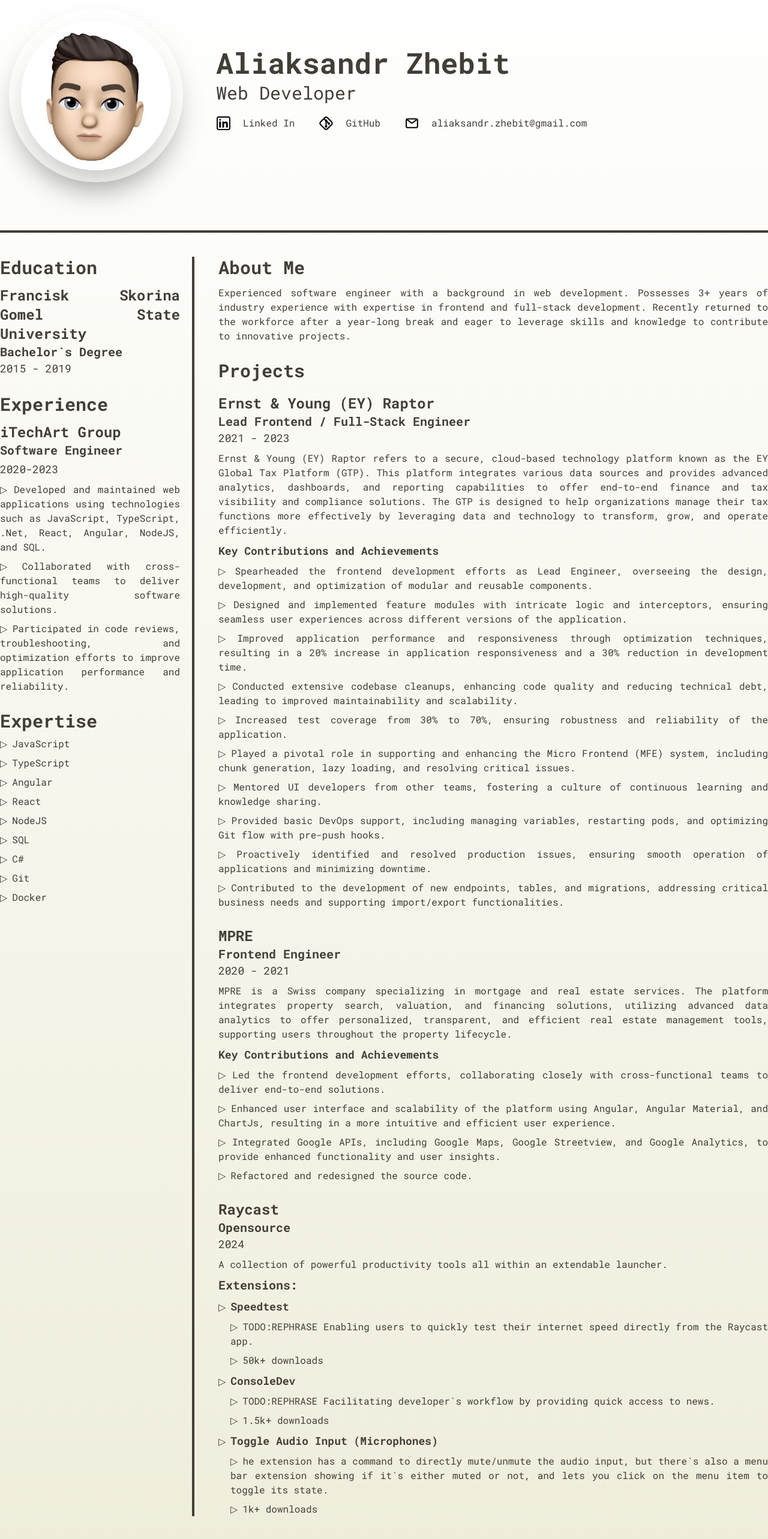
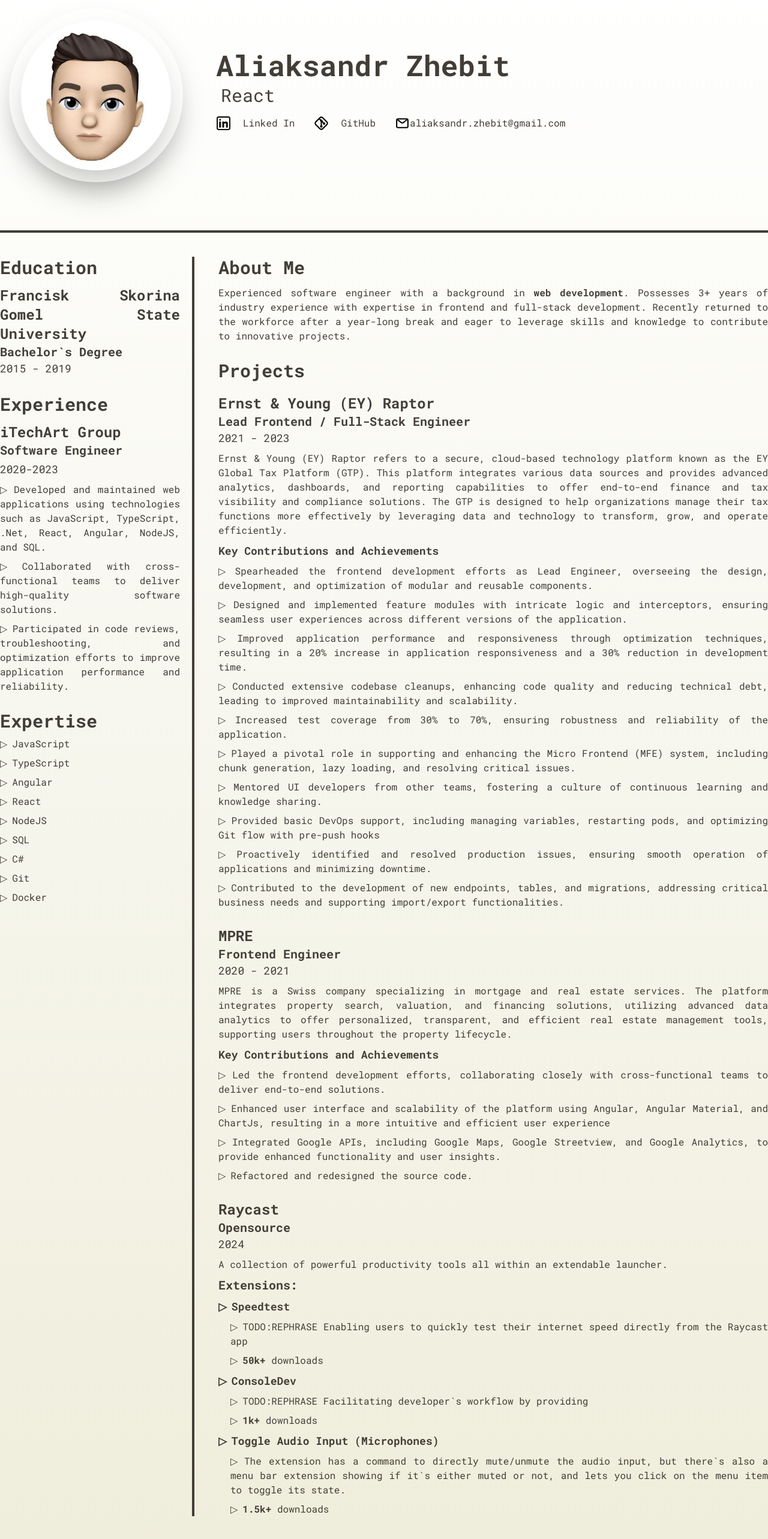
Before and after one commit to aliaksandrZh/cv, a Next.js app: page / in a window 1280 px wide. Shown: the part 66-2632 px from the top of the page at 60% size. Built offline with nearby package versions, Linux system fonts and the light colour scheme.

Commit message:
hover effect

```diff
--- a/src/components/Exp.tsx
+++ b/src/components/Exp.tsx
@@ -1,3 +1,5 @@
+import { ListHoverEffect } from "./ui/list-hover-effect";
+
 const Exp = () => (
   <main className="container mx-auto flex border-t-4 border-black pt-10">
     <section className="w-3/12 pr-5">
@@ -15,20 +17,20 @@
         <h4 className="mt-3">iTechArt Group</h4>
         <h5>Software Engineer</h5>
         <h6 className="mt-1">2020-2023</h6>
-        <ul>
-          <li>
+        <ListHoverEffect>
+          <li className="hover-list-item-vertical" key="1">
             Developed and maintained web applications using technologies such as
             JavaScript, TypeScript, .Net, React, Angular, NodeJS, and SQL.
           </li>
-          <li>
+          <li className="hover-list-item-vertical" key="3">
             Collaborated with cross-functional teams to deliver high-quality
             software solutions.
           </li>
-          <li>
+          <li className="hover-list-item-vertical" key="3">
             Participated in code reviews, troubleshooting, and optimization
             efforts to improve application performance and reliability.
           </li>
-        </ul>
+        </ListHoverEffect>
       </div>
 
       <div className="mt-7">
@@ -36,28 +38,47 @@
         {/* <h4 className="mt-3">iTechArt Group</h4>
         <h5>Software Engineer</h5>
         <h6 className="mt-1">2020-2023</h6> */}
-        <ul>
-          <li>JavaScript</li>
-          <li>TypeScript</li>
-          <li>Angular</li>
-          <li>React</li>
-          <li>NodeJS</li>
-          <li>SQL</li>
-          <li>C#</li>
-          <li>Git</li>
-          <li>Docker</li>
-        </ul>
+        <ListHoverEffect>
+          <li className="hover-list-item-vertical" key="1">
+            JavaScript
+          </li>
+          <li className="hover-list-item-vertical" key="2">
+            TypeScript
+          </li>
+          <li className="hover-list-item-vertical" key="3">
+            Angular
+          </li>
+          <li className="hover-list-item-vertical" key="4">
+            React
+          </li>
+          <li className="hover-list-item-vertical" key="5">
+            NodeJS
+          </li>
+          <li className="hover-list-item-vertical" key="6">
+            SQL
+          </li>
+          <li className="hover-list-item-vertical" key="7">
+            C#
+          </li>
+          <li className="hover-list-item-vertical" key="8">
+            Git
+          </li>
+          <li className="hover-list-item-vertical" key="9">
+            Docker
+          </li>
+        </ListHoverEffect>
       </div>
     </section>
     <section className="w-3/4 border-l-4 border-black pl-10">
       <section>
         <h3>About Me</h3>
         <p className="mt-3 text-justify">
-          Experienced software engineer with a background in web development.
-          Possesses 3+ years of industry experience with expertise in frontend
-          and full-stack development. Recently returned to the workforce after a
-          year-long break and eager to leverage skills and knowledge to
-          contribute to innovative projects.
+          Experienced software engineer with a background in{" "}
+          <span className="font-bold">web development</span>. Possesses 3+ years
+          of industry experience with expertise in frontend and full-stack
+          development. Recently returned to the workforce after a year-long
+          break and eager to leverage skills and knowledge to contribute to
+          innovative projects.
         </p>
       </section>
       <section className="mt-7">
@@ -77,55 +98,64 @@
             efficiently.
           </p>
           <h6 className="mt-2 font-bold">Key Contributions and Achievements</h6>
-          <ul>
-            <li>
+          <ListHoverEffect>
+            <li key="1" className="hover-list-item-vertical">
               Spearheaded the frontend development efforts as Lead Engineer,
               overseeing the design, development, and optimization of modular
               and reusable components.
             </li>
-            <li>
+
+            <li key="2" className="hover-list-item-vertical">
               Designed and implemented feature modules with intricate logic and
               interceptors, ensuring seamless user experiences across different
               versions of the application.
             </li>
-            <li>
+
+            <li key="" className="hover-list-item-vertical">
               Improved application performance and responsiveness through
               optimization techniques, resulting in a 20% increase in
               application responsiveness and a 30% reduction in development
               time.
             </li>
-            <li>
+
+            <li key="3" className="hover-list-item-vertical">
               Conducted extensive codebase cleanups, enhancing code quality and
               reducing technical debt, leading to improved maintainability and
               scalability.
             </li>
-            <li>
+
+            <li key="" className="hover-list-item-vertical">
               Increased test coverage from 30% to 70%, ensuring robustness and
               reliability of the application.
             </li>
-            <li>
+
+            <li key="4" className="hover-list-item-vertical">
               Played a pivotal role in supporting and enhancing the Micro
               Frontend (MFE) system, including chunk generation, lazy loading,
               and resolving critical issues.
             </li>
-            <li>
+
+            <li key="5" className="hover-list-item-vertical">
               Mentored UI developers from other teams, fostering a culture of
               continuous learning and knowledge sharing.
             </li>
-            <li>
+
+            <li key="6" className="hover-list-item-vertical">
               Provided basic DevOps support, including managing variables,
-              restarting pods, and optimizing Git flow with pre-push hooks.
+              restarting pods, and optimizing Git flow with pre-push hooks
             </li>
-            <li>
+
+            <li key="7" className="hover-list-item-vertical">
               Proactively identified and resolved production issues, ensuring
               smooth operation of applications and minimizing downtime.
             </li>
-            <li>
+
+            <li key="8" className="hover-list-item-vertical">
               Contributed to the development of new endpoints, tables, and
               migrations, addressing critical business needs and supporting
               import/export functionalities.
             </li>
-          </ul>
+          </ListHoverEffect>
         </article>
         <article className="mt-7">
           <h4>MPRE</h4>
@@ -139,23 +169,27 @@
             tools, supporting users throughout the property lifecycle.
           </p>
           <h6 className="mt-2 font-bold">Key Contributions and Achievements</h6>
-          <ul>
-            <li>
+          <ListHoverEffect>
+            <li key={1} className="hover-list-item-vertical">
               Led the frontend development efforts, collaborating closely with
               cross-functional teams to deliver end-to-end solutions.
             </li>
-            <li>
+
+            <li key={2} className="hover-list-item-vertical">
               Enhanced user interface and scalability of the platform using
               Angular, Angular Material, and ChartJs, resulting in a more
-              intuitive and efficient user experience.
+              intuitive and efficient user experience
             </li>
-            <li>
+
+            <li key={3} className="hover-list-item-vertical">
               Integrated Google APIs, including Google Maps, Google Streetview,
               and Google Analytics, to provide enhanced functionality and user
               insights.
             </li>
-            <li>Refactored and redesigned the source code.</li>
-          </ul>
+            <li key={4} className="hover-list-item-vertical">
+              Refactored and redesigned the source code.
+            </li>
+          </ListHoverEffect>
         </article>
 
         <article className="mt-7">
@@ -167,44 +201,54 @@
             launcher.
           </p>
           <h5 className="mt-2 font-bold">Extensions: </h5>
-          <ul>
-            <li>
-              <span className="text-lg font-bold">Speedtest</span>
-              <ul className="pl-5">
-                <li>
+
+          {/* <ul>
+            <li> */}
+          <ListHoverEffect>
+            <li key="1">
+              <ul>
+                <li className="hover-list-item-vertical text-lg font-bold">
+                  Speedtest
+                </li>
+                <li className="hover-list-item-vertical pl-5">
                   TODO:REPHRASE Enabling users to quickly test their internet
-                  speed directly from the Raycast app.
+                  speed directly from the Raycast app
                 </li>
-                <li>50k+ downloads</li>
+                <li className="hover-list-item-vertical pl-5">
+                  <b>50k+</b> downloads
+                </li>
               </ul>
             </li>
-
-            <li>
-              <span className="text-lg font-bold">ConsoleDev</span>
-              <ul className="pl-5">
-                <li>
+            <li key="2">
+              <ul>
+                <li className="hover-list-item-vertical text-lg font-bold">
+                  ConsoleDev
+                </li>
+                <li className="hover-list-item-vertical pl-5">
                   TODO:REPHRASE Facilitating developer`s workflow by providing
-                  quick access to news.
                 </li>
-                <li>1.5k+ downloads</li>
+                <li className="hover-list-item-vertical pl-5">
+                  <b>1k+</b> downloads
+                </li>
               </ul>
             </li>
-
-            <li>
-              <span className="text-lg font-bold">
-                Toggle Audio Input (Microphones)
-              </span>
-              <ul className="pl-5">
-                <li>
-                  he extension has a command to directly mute/unmute the audio
+            <li key="3">
+              <ul>
+                <li className="hover-list-item-vertical text-lg font-bold">
+                  Toggle Audio Input (Microphones)
+                </li>
+                <li className="hover-list-item-vertical pl-5">
+                  The extension has a command to directly mute/unmute the audio
                   input, but there`s also a menu bar extension showing if it`s
                   either muted or not, and lets you click on the menu item to
                   toggle its state.
                 </li>
-                <li>1k+ downloads</li>
+                <li className="hover-list-item-vertical pl-5">
+                  <b>1.5k+</b> downloads
+                </li>
               </ul>
             </li>
-          </ul>
+          </ListHoverEffect>
         </article>
       </section>
     </section>
--- a/src/components/Header.tsx
+++ b/src/components/Header.tsx
@@ -3,12 +3,14 @@
 import MailIcon from "@/images/MailIcon";
 import AvatarImage from "@/images/108681764.jpeg";
 import Image from "next/image";
+import { FlipWords } from "./ui/flip-words";
+import { ListHoverEffect } from "./ui/list-hover-effect";
 
 const Header = () => (
-  <header className="w-full flex justify-center mt-10">
-    <div className="container py-10 flex items-center justify-between">
+  <header className="mt-10 flex w-full justify-center">
+    <div className="container flex items-center justify-between py-10">
       <div className="w-3/12 rounded-full">
-        <div className="p-5 w-fit mx-auto shadow-2xl rounded-full">
+        <div className="mx-auto w-fit rounded-full p-5 shadow-2xl">
           <Image
             src={AvatarImage}
             alt="avatar"
@@ -21,21 +23,42 @@
       <div className="w-3/4 pl-10">
         <div>
           <h1 className="text-5xl font-bold">Aliaksandr Zhebit</h1>
-          <h2 className="text-3xl mt-2">Web Developer</h2>
+          <h2 className="mt-2 text-3xl">
+            <FlipWords
+              duration={1000}
+              words={[
+                "JavaScript",
+                "TypeScript",
+                "Angular",
+                "React",
+                "Tailwind",
+                "NodeJS",
+                "SQL",
+                "C#",
+                "Git",
+                "Docker",
+              ]}
+            />
+          </h2>
         </div>
         <div className="flex items-center justify-start">
-          <span className="pl-0 flex items-center p-5 gap-5">
+          <ListHoverEffect className="flex" rotation="horizontal">
+            <span
+              key="1"
+              className="box-border flex items-center gap-5 p-4 pl-0"
+            >
               <LinkedInIcon width={25} height={25} />
               Linked In
             </span>
-          <span className="flex items-center p-5 gap-5">
+            <span key="2" className="flex items-center gap-5 p-4">
               <GitHubIcon width={25} heigh={25} />
               GitHub
             </span>
-          <span className="flex items-center p-5 gap-5">
+            <span key="3" className="gap-5l flex items-center p-4">
               <MailIcon width={25} height={25} />
               aliaksandr.zhebit@gmail.com
             </span>
+          </ListHoverEffect>
         </div>
       </div>
     </div>
--- /dev/null
+++ b/src/components/ui/flip-words.tsx
@@ -0,0 +1,85 @@
+"use client";
+import React, { useCallback, useEffect, useRef, useState } from "react";
+import { AnimatePresence, motion, LayoutGroup } from "framer-motion";
+import { cn } from "@/utils/cn";
+
+export const FlipWords = ({
+  words,
+  duration = 3000,
+  className,
+}: {
+  words: string[];
+  duration?: number;
+  className?: string;
+}) => {
+  const [currentWord, setCurrentWord] = useState(words[0]);
+  const [isAnimating, setIsAnimating] = useState<boolean>(false);
+
+  // thanks for the fix Julian - https://github.com/Julian-AT
+  const startAnimation = useCallback(() => {
+    const word = words[words.indexOf(currentWord) + 1] || words[0];
+    setCurrentWord(word);
+    setIsAnimating(true);
+  }, [currentWord, words]);
+
+  useEffect(() => {
+    if (!isAnimating)
+      setTimeout(() => {
+        startAnimation();
+      }, duration);
+  }, [isAnimating, duration, startAnimation]);
+
+  return (
+    <AnimatePresence
+      onExitComplete={() => {
+        setIsAnimating(false);
+      }}
+    >
+      <motion.div
+        initial={{
+          opacity: 0,
+          y: 10,
+        }}
+        animate={{
+          opacity: 1,
+          y: 0,
+        }}
+        transition={{
+          duration: 0.4,
+          ease: "easeInOut",
+          type: "spring",
+          stiffness: 100,
+          damping: 10,
+        }}
+        exit={{
+          opacity: 0,
+          y: -40,
+          x: 40,
+          filter: "blur(8px)",
+          scale: 2,
+          position: "absolute",
+        }}
+        className={cn(
+          "z-10 inline-block relative text-left text-neutral-900 dark:text-neutral-100 px-2",
+          className
+        )}
+        key={currentWord}
+      >
+        {currentWord.split("").map((letter, index) => (
+          <motion.span
+            key={currentWord + index}
+            initial={{ opacity: 0, y: 10, filter: "blur(8px)" }}
+            animate={{ opacity: 1, y: 0, filter: "blur(0px)" }}
+            transition={{
+              delay: index * 0.08,
+              duration: 0.4,
+            }}
+            className="inline-block"
+          >
+            {letter}
+          </motion.span>
+        ))}
+      </motion.div>
+    </AnimatePresence>
+  );
+};
--- /dev/null
+++ b/src/components/ui/list-hover-effect.tsx
@@ -0,0 +1,88 @@
+import { cn } from "@/utils/cn";
+import { useEffect, useRef, useState } from "react";
+
+export const ListHoverEffect = ({
+  children,
+  className,
+  rotation = "vertical",
+}: {
+  children: JSX.Element[];
+  className?: string;
+  rotation?: "vertical" | "horizontal";
+}) => {
+  const [y, setY] = useState<number>();
+  const [size, setSize] = useState<number>();
+  const [properties, setProperties] = useState({
+    position: "top",
+    targetSize: "clientHeight",
+    size: "height",
+    full: "w-full",
+    offset: "top",
+    offsetTarget: "offsetTop",
+  });
+
+  useEffect(() => {
+    // if (rotation === "vertical") {
+    //   setProperties({
+    //     position: "top",
+    //     targetSize: "clientHeight",
+    //     size: "height",
+    //     full: "w-full",
+    //     offsetTarget: "offsetTop",
+    //     offset: "top",
+    //   });
+    // }
+
+    if (rotation === "horizontal") {
+      setProperties({
+        position: "left",
+        targetSize: "clientWidth",
+        size: "width",
+        full: "h-full",
+        offsetTarget: "offsetLeft",
+        offset: "left",
+      });
+    }
+  }, [rotation]);
+
+  return (
+    <ul className={cn("group relative cursor-default", className)}>
+      {children.map((item, idx) => (
+        <li
+          className="hover-item"
+          key={idx}
+          // className="bg-red-500 transition-all duration-[0.3s] ease-[ease-in-out] hover:scale-105"
+          onMouseEnter={(e) => {
+            // TODO: Optimize
+            const target = (e.target as HTMLElement).closest(
+              ".hover-item",
+            ) as HTMLElement;
+
+            setSize((s) =>
+              target[properties.targetSize as keyof HTMLElement] === 0
+                ? s
+                : (target[
+                    properties.targetSize as keyof HTMLElement
+                  ] as number),
+            );
+            setY(
+              target[properties.offsetTarget as keyof HTMLElement] as number,
+            );
+          }}
+        >
+          {item}
+        </li>
+      ))}
+      <span
+        className={cn(
+          "absolute -z-10 -mt-0 scale-x-0 rounded-xl bg-yellow transition-all duration-[0.4s] ease-[ease-in-out] before:content-none group-hover:scale-x-105 group-hover:scale-y-125",
+          properties.full,
+        )}
+        style={{
+          [properties.offset]: y,
+          [properties.size]: size,
+        }}
+      ></span>
+    </ul>
+  );
+};
--- a/src/styles/globals.css
+++ b/src/styles/globals.css
@@ -58,7 +58,11 @@
   }
 
   ul {
-    @apply *:before:content-['▷'] *:before:mr-2 *:mt-2 *:text-justify;
+    /* @apply *:before:content-['▷'] *:before:mr-2 *:mt-2 *:text-justify; */
+  }
+
+  .hover-list-item-vertical {
+    @apply before:content-['▷'] before:mr-2 mt-2 text-justify;
   }
 }
 /*
--- /dev/null
+++ b/src/utils/cn.ts
@@ -0,0 +1,6 @@
+import { ClassValue, clsx } from "clsx";
+import { twMerge } from "tailwind-merge";
+
+export function cn(...inputs: ClassValue[]) {
+  return twMerge(clsx(inputs));
+}
```
Also changed, not shown: package.json (+6 -1 lines), 2 other files (tests, documents, lock files or other folders). Lines whose indentation alone changed are shown as unchanged.
